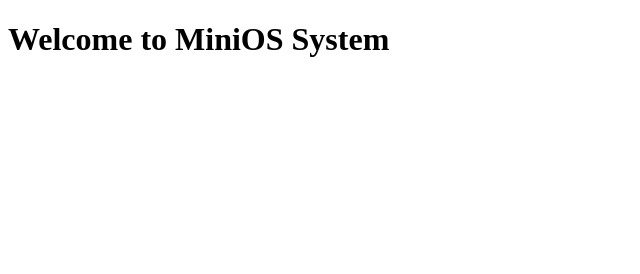
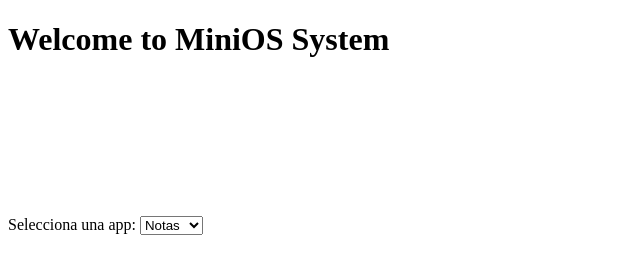
Before and after one commit to srfrancklo0309/MiniOS, a plain HTML site: page index.html in a window 1280 px wide. Shown: the whole page, without its empty margins (0-640 px from the left). Drawn offline with Linux system fonts and the light colour scheme.

Commit message:
add iframe

```diff
--- a/apps/note.html
+++ b/apps/note.html
@@ -0,0 +1,11 @@
+<!DOCTYPE html>
+<html lang="en">
+<head>
+    <meta charset="UTF-8">
+    <meta name="viewport" content="width=device-width, initial-scale=1.0">
+    <title>Document</title>
+</head>
+<body>
+
+</body>
+</html>
--- a/index.html
+++ b/index.html
@@ -10,5 +10,18 @@
     <header class="header">
         <h1 class="header__welcome-text">Welcome to MiniOS System</h1>
     </header>
+
+    <main class="container">
+
+        <label for="app" class="container__title-menu">Selecciona una app:</label>
+            <select id="app" class="container container__menu" onchange="document.getElementById('container__preview-app').src = this.value;">
+            <option value="./apps/note.html">Notas</option>
+            <option value="./apps/homeworks.html">Tareas</option>
+            <option value="./apps/weather.html">Clima</option>
+            </select>
+
+            <iframe id="container__preview-app" src="./apps/note.html" frameborder="0"></iframe>
+
+    </main>
 </body>
 </html>
```
Also changed, not shown: apps/homeworks.html (+11 -0 lines), apps/weather.html (+11 -0 lines).
